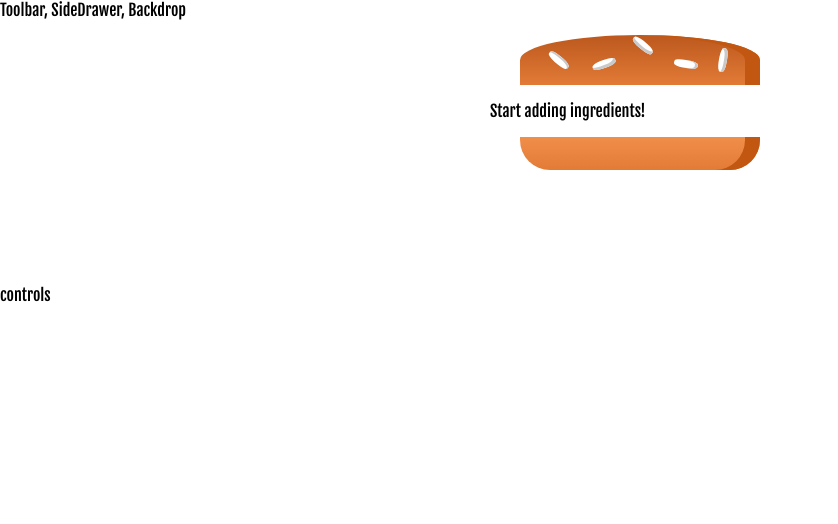
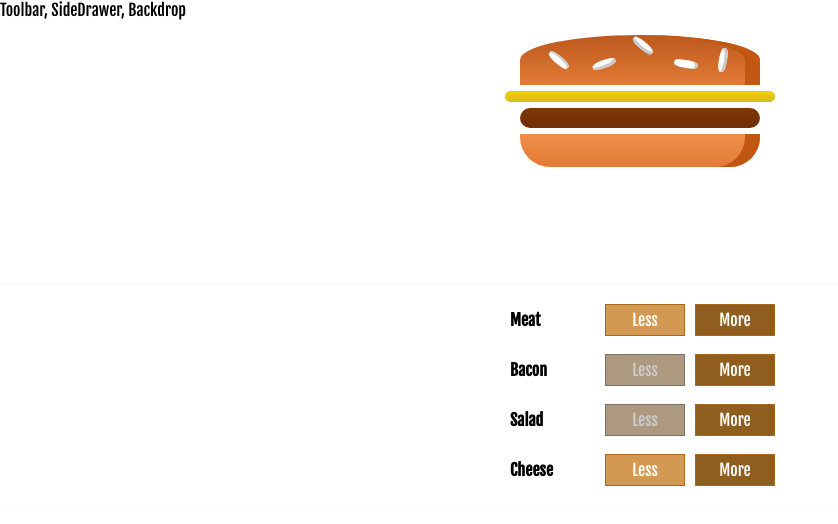
Before and after one commit to alexanderflink-zz/react-exercise, a React app: page / in a window 1280 px wide. Shown: the top 524 px of the page, without its empty margins (0-838 px from the left). Built offline with nearby package versions, Linux system fonts and the light colour scheme; a web font is replaced by a local one.

Commit message:
Finished build controls

```diff
--- a/src/components/Burger/BuildControls/BuildControl/BuildControl.js
+++ b/src/components/Burger/BuildControls/BuildControl/BuildControl.js
@@ -1,7 +1,12 @@
 import React from 'react';
+import css from './BuildControl.css';
 
-const buildControl = (props) => {
-  return ("");
-};
+const buildControl = (props) => (
+  <div className={css.BuildControl}>
+    <div className={css.Label}>{props.label}</div>
+    <button className={css.Less} onClick={props.onRemove} disabled={props.disabled}>Less</button>
+    <button className={css.More} onClick={props.onAdd}>More</button>
+  </div>
+);
 
 export default buildControl;
--- a/src/components/Burger/BuildControls/BuildControls.css
+++ b/src/components/Burger/BuildControls/BuildControls.css
@@ -1,9 +1,9 @@
-.build-controls {
+.BuildControls {
   width: 100%;
   display: flex;
   flex-flow: column;
   align-items: center;
-  box-shadow: 0px 0px 1px #000;
-  margin: auto 0;
-  padding: 10px;
+  box-shadow: 0px 0px 1px #ccc;
+  margin: auto;
+  padding: 10px 0;
 }
--- a/src/components/Burger/BuildControls/BuildControls.js
+++ b/src/components/Burger/BuildControls/BuildControls.js
@@ -1,9 +1,29 @@
 import React from 'react';
 import css from './BuildControls.css';
+import BuildControl from './BuildControl/BuildControl';
+
+const controls = [
+  {label: 'Meat', type: 'meat'},
+  {label: 'Bacon', type: 'bacon'},
+  {label: 'Salad', type: 'salad'},
+  {label: 'Cheese', type: 'cheese'}
+];
 
 const buildControls = (props) => {
   return (
-    <div className={css['build-controls']}></div>
+    <div className={css.BuildControls}>
+      {
+        controls.map((control => {
+          return <BuildControl
+            key={control.label}
+            label={control.label}
+            onAdd={() => props.onAdd(control.type)}
+            onRemove={() => props.onRemove(control.type)}
+            disabled={props.disabled[control.type]}
+          />
+        }))
+      }
+    </div>
   );
 };
 
--- a/src/components/Burger/Burger.js
+++ b/src/components/Burger/Burger.js
@@ -3,10 +3,10 @@ import css from './Burger.css';
 import BurgerIngredient from './BurgerIngredient/BurgerIngredient';
 
 const burger = (props) => {
-  let ingredients = props.ingredients.map((ingredient, i) => {
-    return [...Array(ingredient.amount)].map((_, j) => {
-      return <BurgerIngredient key={`${i}_${j}`} type={ingredient.type}/>
-    })
+  let ingredients = Object.keys(props.ingredients).map((key) => {
+    return [...Array(props.ingredients[key])].map((_, i) => {
+      return <BurgerIngredient key={`${key}_${i}`} type={key}/>
+    });
   }).reduce((arr, element) => {
     return arr.concat(element);
   }, []);
--- a/src/containers/BurgerBuilder/BurgerBuilder.js
+++ b/src/containers/BurgerBuilder/BurgerBuilder.js
@@ -1,18 +1,69 @@
 import React, {Component} from 'react';
 import Burger from '../../components/Burger/Burger';
+import BuildControls from '../../components/Burger/BuildControls/BuildControls';
+
+const PRICE = {
+	meat: 1,
+	salad: 0.3,
+	cheese: 0.7,
+	bacon: 1
+};
 
 class BurgerBuilder extends Component {
 
 	state = {
-		ingredients: [
-		]
+		ingredients: {
+			bacon: 0,
+			salad: 0,
+			cheese: 1,
+			meat: 1,
+		},
+		totalPrice: 4
+	}
+
+	addIngredient = (type) => {
+		// add one ingredient of type
+		this.modifyIngredient(type, 1);
+	}
+
+	removeIngredient = (type) => {
+		// remove one ingredient of type
+		this.modifyIngredient(type, -1);
+	}
+
+	modifyIngredient(type, amount) {
+		// calculate new ingredient count and price
+		const ingredientCount = this.state.ingredients[type] + amount;
+		const totalPrice = this.state.totalPrice + (PRICE[type] * amount);
+
+		if (ingredientCount < 0) return; // can't be less than zero ingredients
+
+		// set state immutably
+		const ingredients = {
+			...this.state.ingredients
+		};
+		ingredients[type] = ingredientCount;
+
+		this.setState({ingredients, totalPrice});
 	}
 
 	render() {
+
+		// figure out which ingredients are zero and should have disabled "less" buttons
+		const disabledInfo = {
+			...this.state.ingredients
+		};
+		for (const key in disabledInfo) {
+			disabledInfo[key] = disabledInfo[key] <= 0;
+		}
 		return (
 			<React.Fragment>
 				<Burger ingredients={this.state.ingredients}/>
-				<div>controls</div>
+				<BuildControls
+					onAdd={this.addIngredient}
+					onRemove={this.removeIngredient}
+					disabled={disabledInfo}
+				/>
 			</React.Fragment>
 		);
 	}
```
